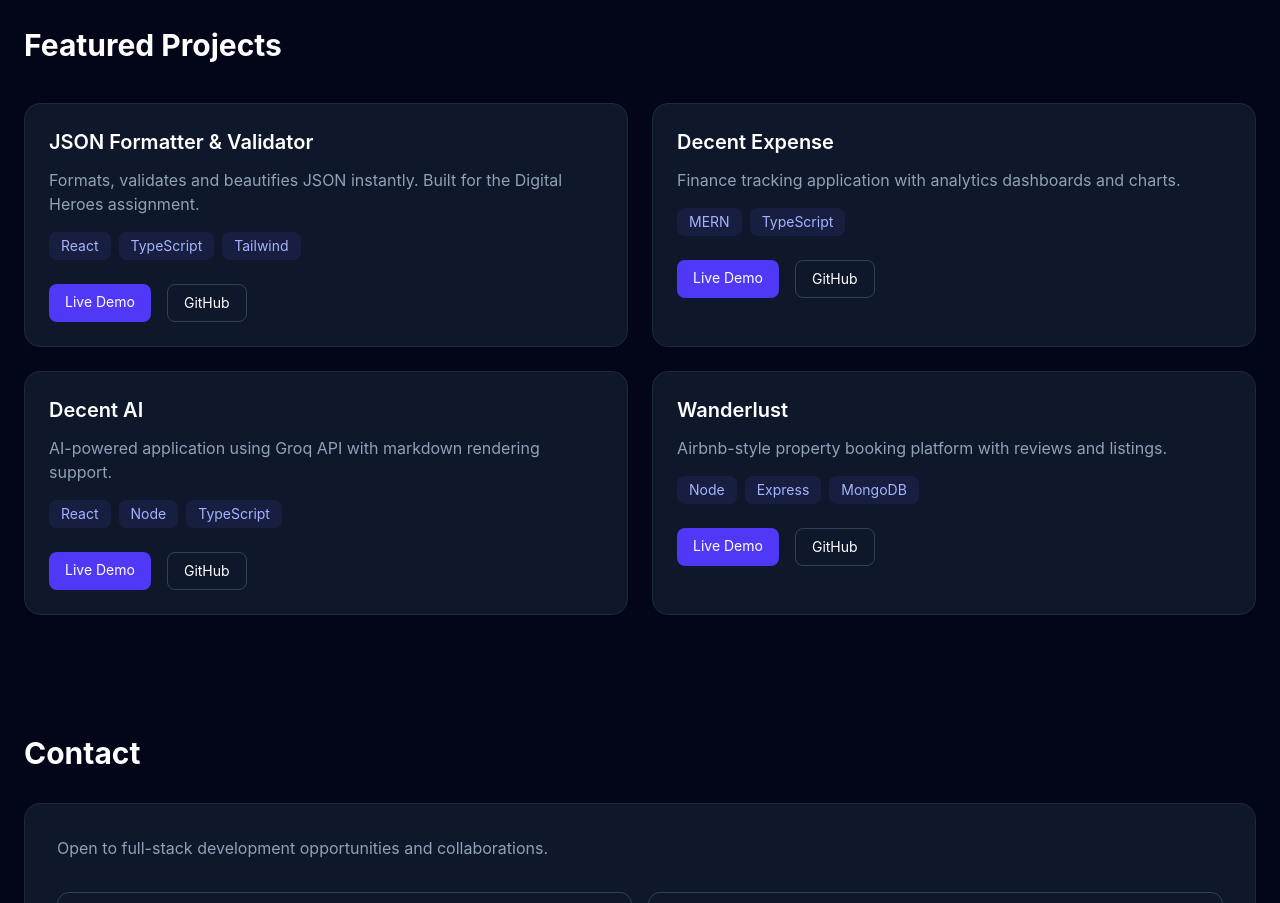
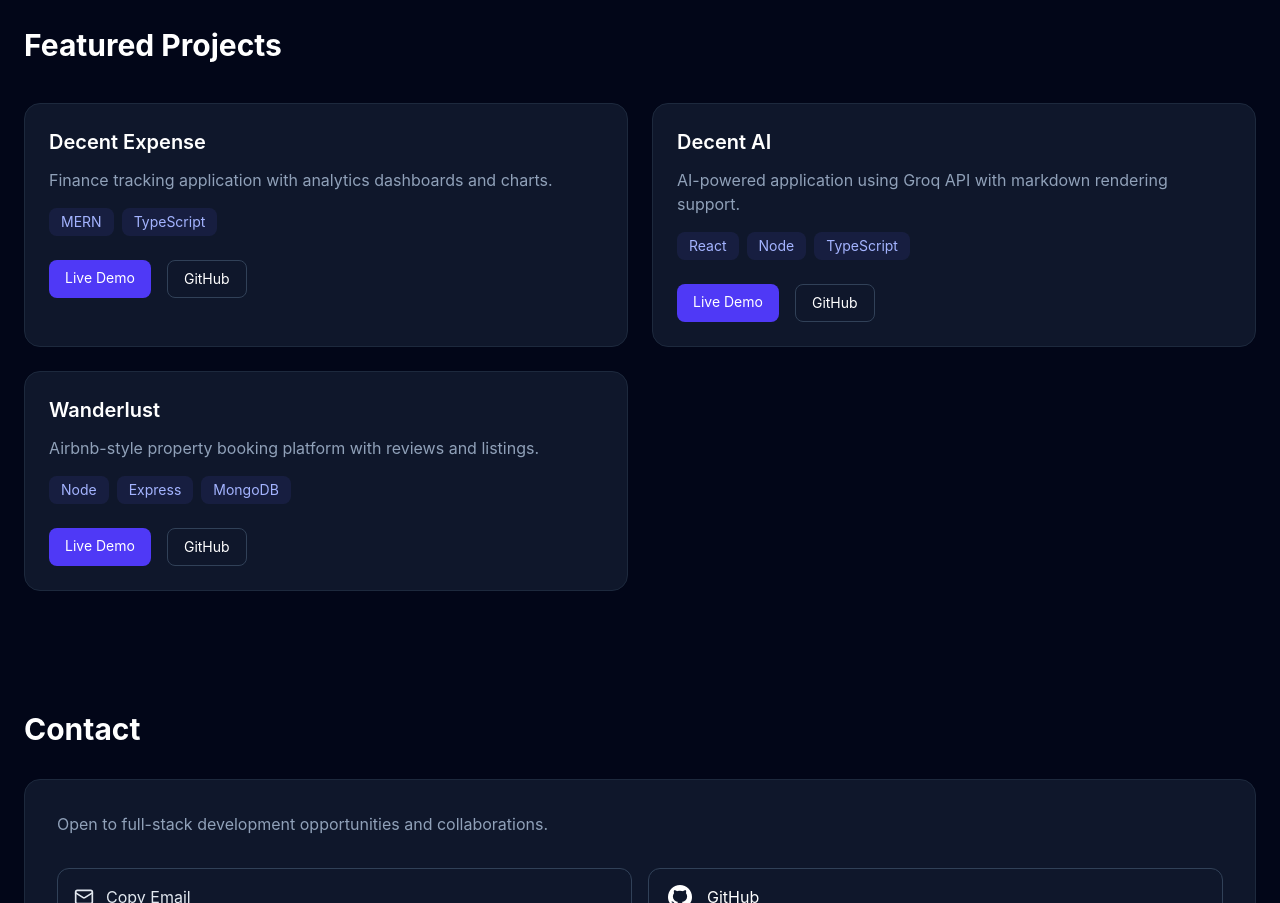
Before and after one commit to dushyantkumar4/my-portfolio, a React (Vite) app: page / in a window 1280 px wide. Shown: the part 1800-2703 px from the top of the page. Built offline with nearby package versions, Linux system fonts and the light colour scheme.

Commit message:
remove the project data

```diff
--- a/src/data/portfolioData.ts
+++ b/src/data/portfolioData.ts
@@ -1,15 +1,6 @@
 
 
 export const projects = [
-  {
-    title: "JSON Formatter & Validator",
-    description:
-      "Formats, validates and beautifies JSON instantly. Built for the Digital Heroes assignment.",
-    tech: ["React", "TypeScript", "Tailwind"],
-    github: "https://github.com/dushyantkumar4/json-formatter-",
-    live: "https://json-formatter-iota-two.vercel.app/",
-  },
-
   {
     title: "Decent Expense",
     description:
```
